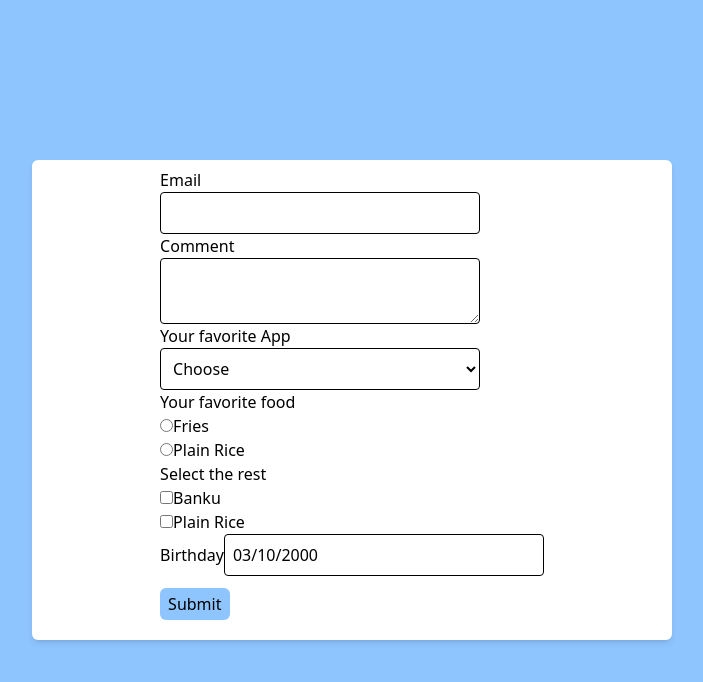
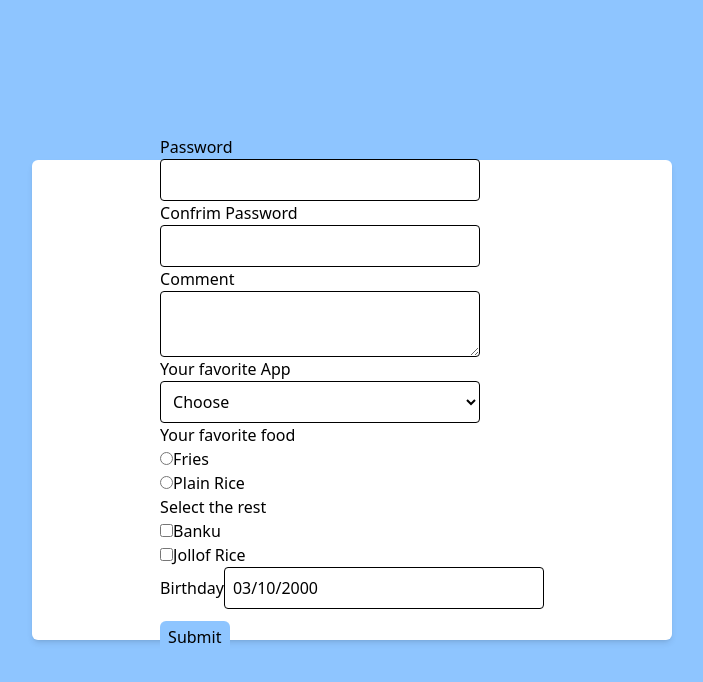
Before and after one commit to sammyyaws/react-tutorials, a React (Vite) app: page / in a window 1280 px wide. Shown: the top 682 px of the page, without its empty margins (288-991 px from the left). Built offline with nearby package versions, Linux system fonts and the light colour scheme.

Commit message:
Update:Creating password fields and confrim fields

```diff
--- a/src/components/FormikContainer.jsx
+++ b/src/components/FormikContainer.jsx
@@ -5,7 +5,8 @@ import { formbox,button } from '../styles/FormClass'
 import FormikControl from './FormikControl'
 //initail values
 const initialValues={
-email:"",
+password:"",
+confirmPassword:"",
 comment:"",
 SelectOption:"",
 radioOption:"",
@@ -14,7 +15,8 @@ DateSelected:new Date(2000,2,10)
 }
 //validating
 const validationSchema=Yup.object({
-email:Yup.string().required("This field is required"),
+password:Yup.string().min(8,"the password should have at least 8 characters").required("This field is required"),
+confirmPassword:Yup.string().oneOf([Yup.ref("password")],"password does not match").required("this field is required"),
 comment:Yup.string().required("This field is required"),
 SelectOption:Yup.string().required("choose something"),
 radioOption:Yup.string().required("choose something"),
@@ -45,7 +47,7 @@ const radioValues=[
 const checkboxValues=[
 
   {key:"Banku",value:"Banku"},
-  {key:"Plain Rice",value:"Plain Rice"},
+  {key:"Jollof Rice",value:"Jollof Rice"},
 
 
 ]
@@ -60,7 +62,8 @@ function FormikContainer() {
     {  formik=>(
         <Form>
 
-<FormikControl control="input" name="email" type="email" label="Email"/>
+<FormikControl control="input" name="password" type="password" label="Password"/>
+<FormikControl control="input" name="confirmPassword" type="password" label="Confrim Password"/>
 <FormikControl control="textarea" name="comment" type="textarea" label="Comment"/>
 <FormikControl control="select" name="SelectOption" options={optionValues}
 type="email" label="Your favorite App"/>
--- a/src/components/Input.jsx
+++ b/src/components/Input.jsx
@@ -3,11 +3,11 @@ import { Field,ErrorMessage } from 'formik'
 import { input, inputerror } from '../styles/FormClass'
 
 function Input(props) {
-    const {name,label,...rest}=props
+    const {name,label,type,...rest}=props
   return (
     <div>
     <label className='label'>{label}</label>
-      <Field className={input}id={name}  name={name} {...rest}/>
+      <Field type={type} className={input}id={name}  name={name} {...rest}/>
       <ErrorMessage className={inputerror} component="div" name={name}/>
     </div>
   )
```
